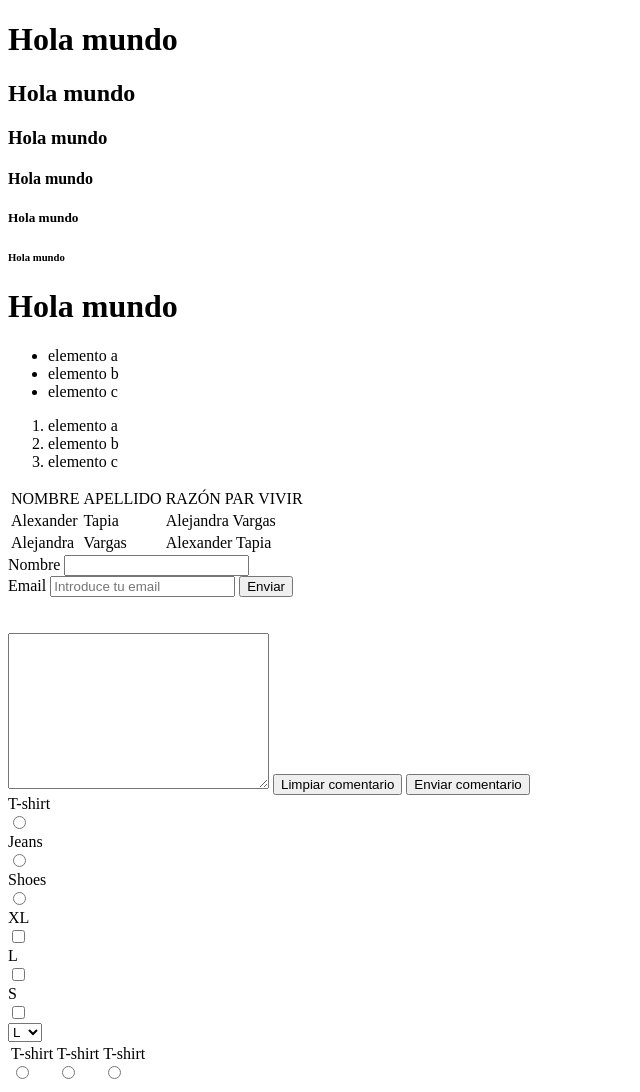
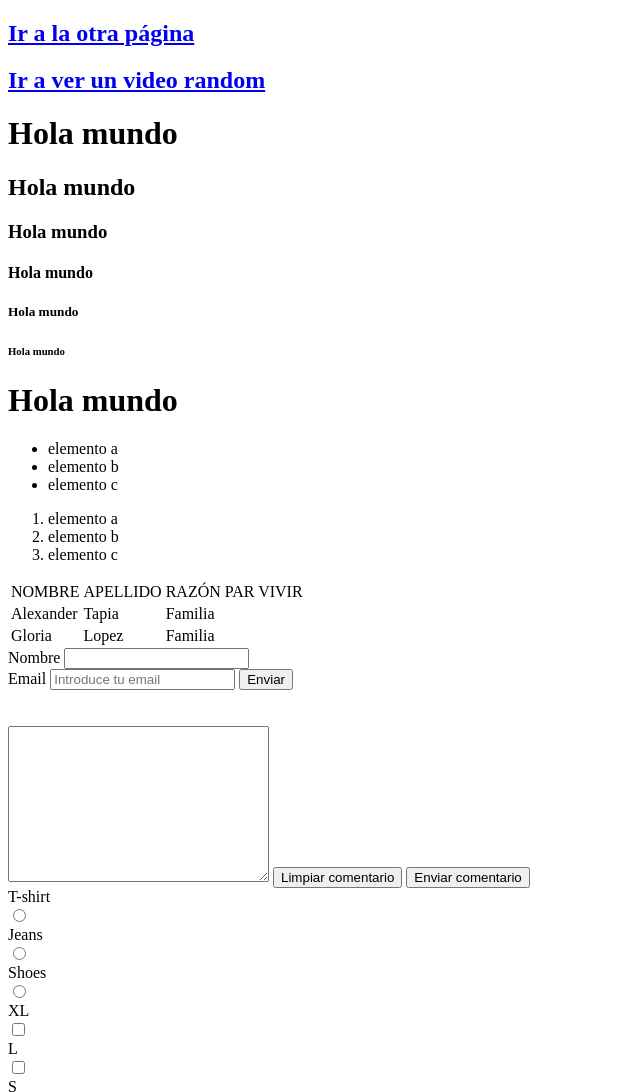
Before and after one commit to AlexanderGatsby/curso-desarrollo-web-1, a plain HTML site: page index.html in a window 1280 px wide. Shown: the top 1092 px of the page, without its empty margins (0-640 px from the left). Drawn offline with Linux system fonts and the light colour scheme.

Commit message:
Links, insert iFrames to OSM and Youtuber

```diff
--- a/index.html
+++ b/index.html
@@ -7,6 +7,15 @@
     <title>Document</title>
 </head>
 <body>
+
+    <a href="./views/service.html">
+        <h2>Ir a la otra página</h2>
+    </a>
+
+    <a href="./youtube/youtube.html">
+        <h2>Ir a ver un video random</h2>
+    </a>
+
     <h1>Hola mundo</h1>
     <h2>Hola mundo</h2>
     <h3>Hola mundo</h3>
@@ -52,18 +61,18 @@
                 Tapia
             </td>
             <td>
-                Alejandra Vargas
+                Familia
             </td>
         </tr>
         <tr>
             <td>
-                Alejandra
+                Gloria
             </td>
             <td>
-                Vargas
+                Lopez
             </td>
             <td>
-                Alexander Tapia
+                Familia
             </td>
         </tr>
     </table>
```
Also changed, not shown: views/service.html (added, +22 -0 lines), youtube/youtube.html (added, +19 -0 lines).
